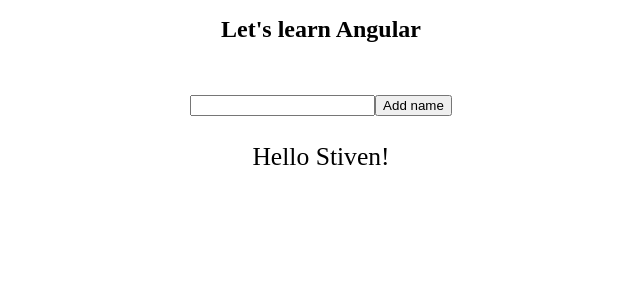
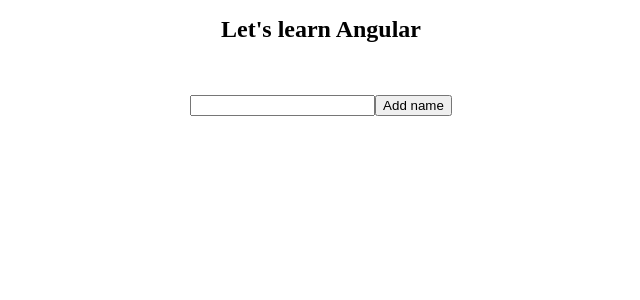
Before and after one commit to stivenramireza/angular-basic-concepts, an Angular app in the folder concepts1/: page / in a window 1280 px wide. Shown: the top 300 px of the page, without its empty margins (319-959 px from the left). Built offline with nearby package versions, Linux system fonts and the light colour scheme.

Commit message:
ngFor directive

```diff
--- a/concepts1/src/app/app.component.html
+++ b/concepts1/src/app/app.component.html
@@ -7,5 +7,9 @@
   </h1>
   <div [class.hidden]="myHelloComponent.inputName.length == 0">Writting '{{ myHelloComponent.inputName }}' in HelloComponent</div>
   <br>
-  <custom-hello #myHelloComponent [name]="myName" (sayHello)="onSayHello($event)"></custom-hello>
+  <custom-hello
+    #myHelloComponent
+    (sayHello)="onSayHello($event)"
+  >
+  </custom-hello>
 </div>
--- a/concepts1/src/app/hello/hello.component.html
+++ b/concepts1/src/app/hello/hello.component.html
@@ -2,6 +2,9 @@
     <input type="text" [(ngModel)]="inputName">
     <button (click)="addName()">Add name</button>
 </div>
-<p (click)="onNameClick()">
-    Hello {{ name }}!
+<p
+    *ngFor="let item of namesList; index as i"
+    (click)="onNameClick()"
+>
+    {{ i }} - Hello {{ item }}!
 </p>
```
